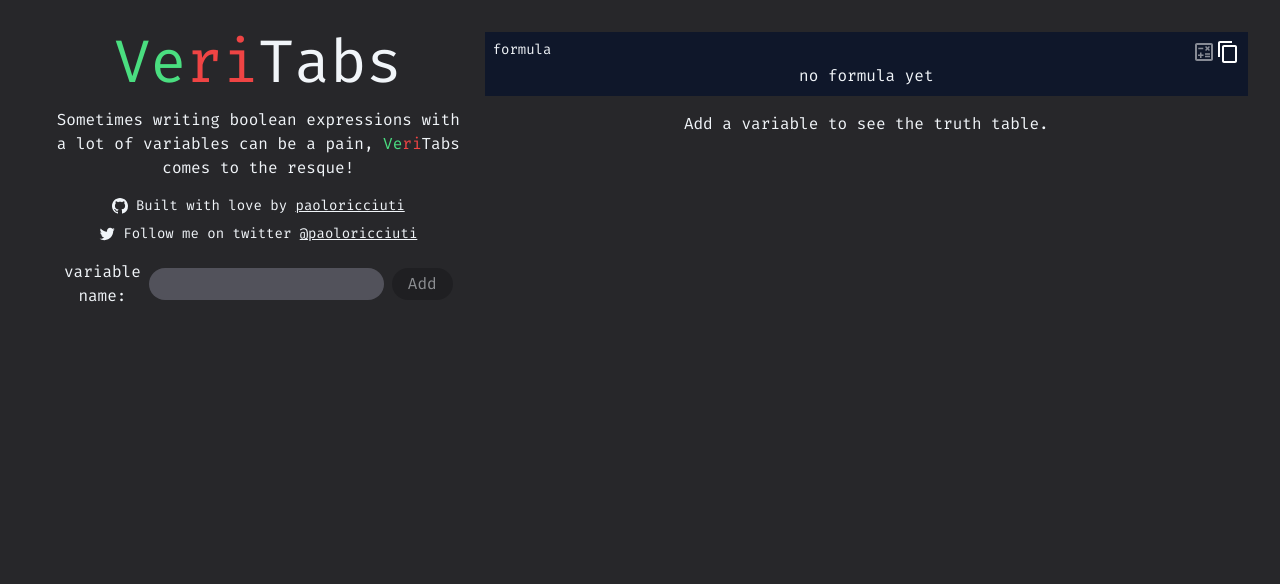
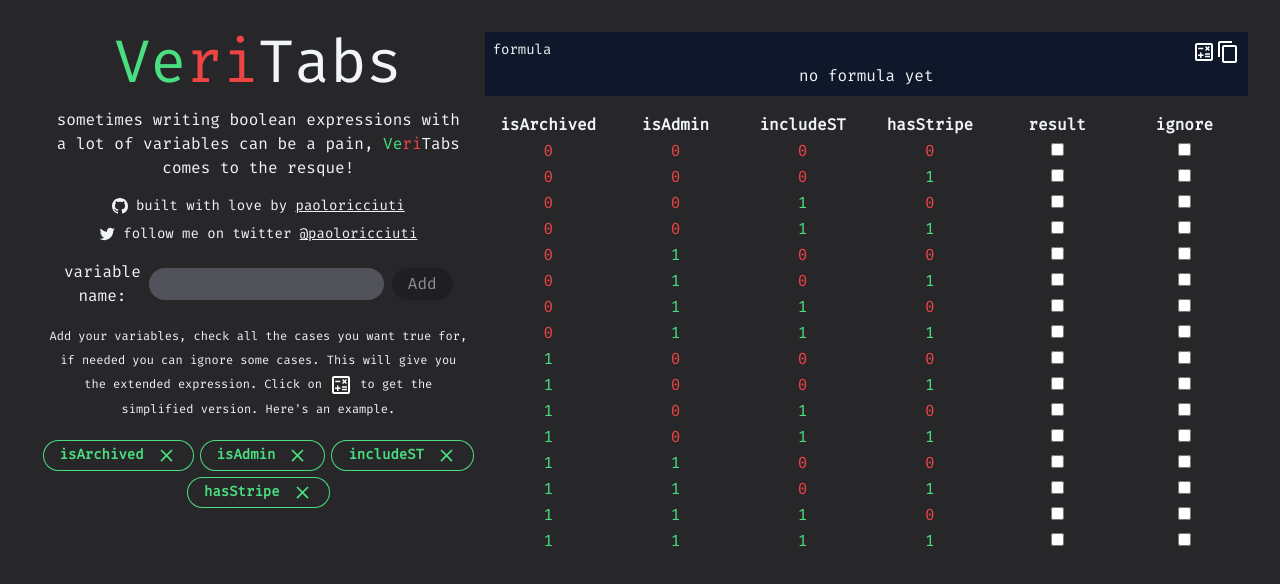
Before and after one commit to paoloricciuti/veritabs, a SvelteKit app: page / in a window 1280 px wide. Shown: the top 584 px of the page. Built offline with nearby package versions, Linux system fonts and the light colour scheme.

Commit message:
Small modifications

```diff
--- a/src/components/Credits.svelte
+++ b/src/components/Credits.svelte
@@ -16,7 +16,7 @@
             />
         </svg>
         <span>
-            Built with love by
+            built with love by
             <a target="_blank" href="https://github.com/paoloricciuti/hexwords"
                 >paoloricciuti
             </a>
@@ -31,7 +31,7 @@
             </g>
         </svg>
         <span>
-            Follow me on twitter
+            follow me on twitter
             <a target="_blank" href="https://twitter.com/PaoloRicciuti"
                 >@paoloricciuti
             </a>
--- a/src/routes/+page.svelte
+++ b/src/routes/+page.svelte
@@ -8,10 +8,15 @@
     import { onMount } from "svelte";
     import Credits from "../components/Credits.svelte";
 
-    let variables = new Set<string>();
+    let variables = new Set<string>([
+        "isArchived",
+        "isAdmin",
+        "includeST",
+        "hasStripe",
+    ]);
     let variable = "";
     let table: string[] = [];
-    let selectedIndexes = new Set<number>();
+    let selectedIndexes = new Set<number>([]);
     let ignoredIndexes = new Set<number>();
     let formula: string;
 
@@ -31,6 +36,7 @@
                     return;
                 }
                 if (type === "result") {
+                    success("expression solved");
                     if (result === "0") {
                         formula = "false";
                         return;
@@ -65,7 +71,6 @@
 
     const handleSolve = () => {
         if (worker) {
-            console.log("posting", variables, selectedIndexes, ignoredIndexes);
             worker.postMessage({
                 variables: [...variables],
                 toPush: [...selectedIndexes],
@@ -104,7 +109,7 @@
                 <VeriTabs />
             </h1>
             <h2>
-                Sometimes writing boolean expressions with a lot of variables
+                sometimes writing boolean expressions with a lot of variables
                 can be a pain, <VeriTabs /> comes to the resque!
             </h2>
             <Credits />
@@ -117,6 +122,7 @@
             >
                 <label for="varname">variable name:</label>
                 <input
+                    autocomplete="off"
                     id="varname"
                     class="bg-zinc-600 px-2 py-1 rounded-full"
                     bind:value={variable}
@@ -128,6 +134,13 @@
                     Add
                 </button>
             </form>
+            <small class="text-xs leading-loose">
+                Add your variables, check all the cases you want true for, if
+                needed you can ignore some cases. This will give you the
+                extended expression. Click on
+                <img class="inline" src={solve} alt="solve icon" /> to get the simplified
+                version. Here's an example.
+            </small>
         </section>
         <section
             class="flex flex-wrap max-w-full gap-2 items-center justify-center empty:my-0 my-4 py-1"
@@ -243,7 +256,7 @@
                 </table>
             </section>
         {:else}
-            <p>Add a variable to see the truth table.</p>
+            <p>add a variable to see the truth table.</p>
         {/if}
     </section>
 </main>
```
